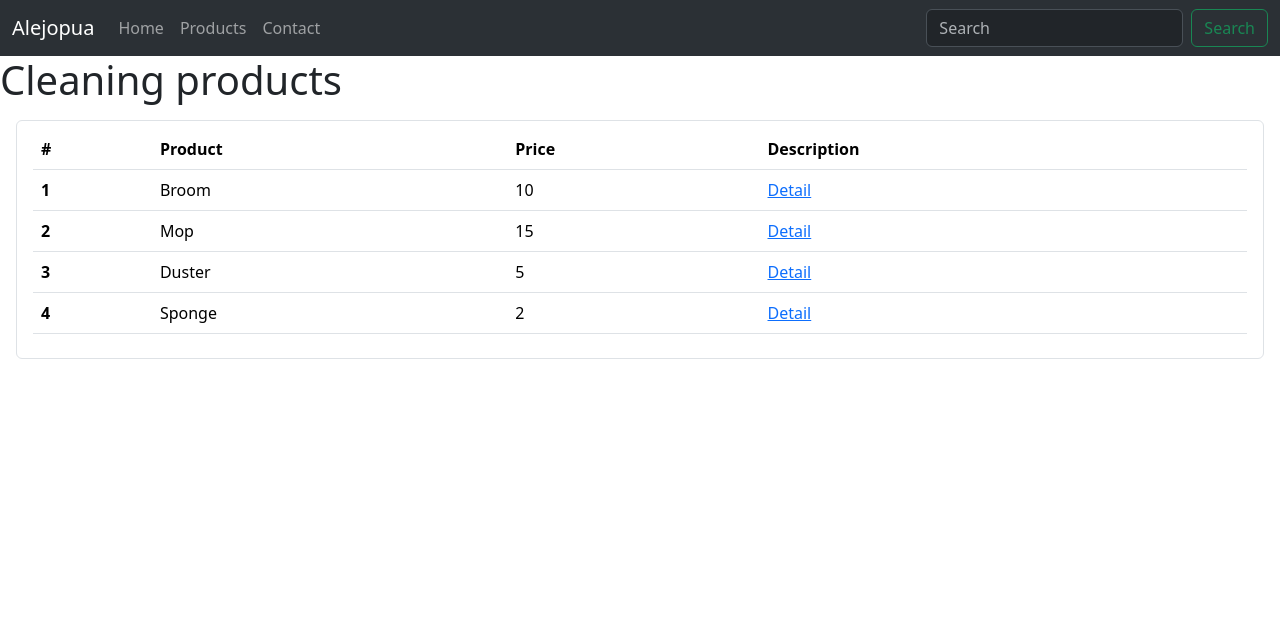
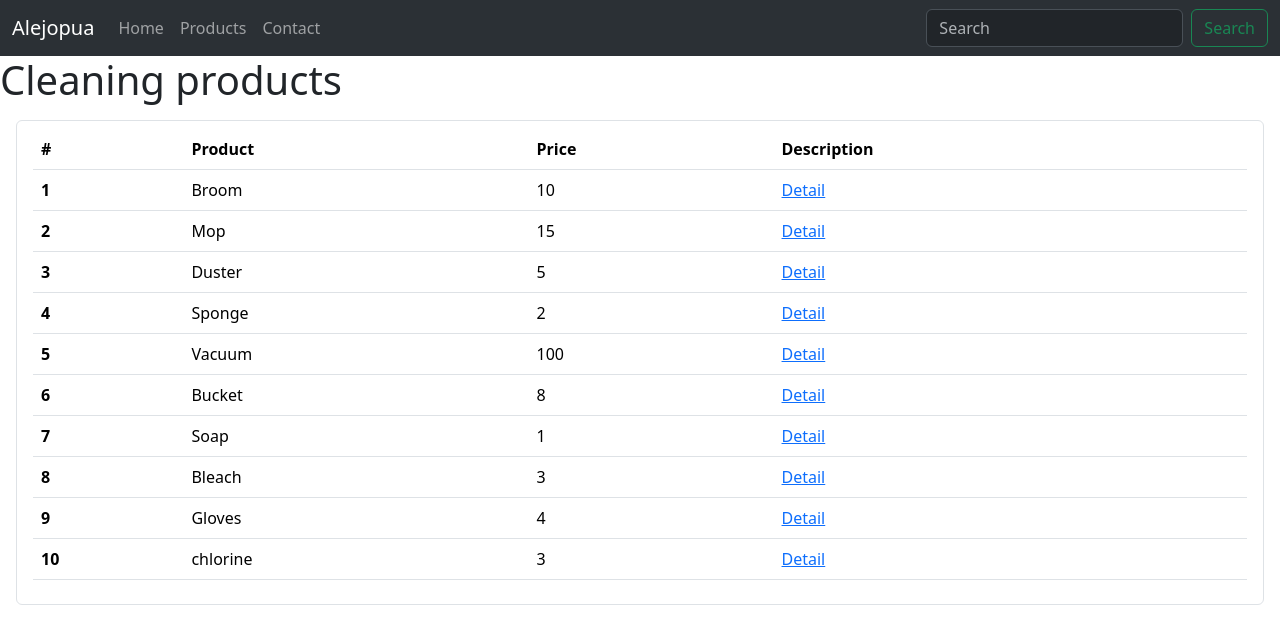
Before and after one commit to alejopua/landing-angular-test1, an Angular app: page /products in a window 1280 px wide. Shown: the top 644 px of the page. Built offline with nearby package versions, Linux system fonts and the light colour scheme.

Commit message:
Add new products to products.mock.ts

```diff
--- a/src/app/products/products.mock.ts
+++ b/src/app/products/products.mock.ts
@@ -23,11 +23,46 @@ export const productsList: Product[] = [
     price: 2,
     description: 'A great sponge for sponging',
   },
+  {
+    id: 5,
+    name: 'Vacuum',
+    price: 100,
+    description: 'A great vacuum for vacuuming',
+  },
+  {
+    id: 6,
+    name: 'Bucket',
+    price: 8,
+    description: 'A great bucket for bucketing',
+  },
+  {
+    id: 7,
+    name: 'Soap',
+    price: 1,
+    description: 'A great soap for soaping',
+  },
+  {
+    id: 8,
+    name: 'Bleach',
+    price: 3,
+    description: 'A great bleach for bleaching',
+  },
+  {
+    id: 9,
+    name: 'Gloves',
+    price: 4,
+    description: 'A great gloves for gloving',
+  },
+  {
+    id: 10,
+    name: 'chlorine',
+    price: 3,
+  },
 ];
 
 export interface Product {
   id: number;
   name: string;
   price: number;
-  description: string;
+  description?: string;
 }
```
